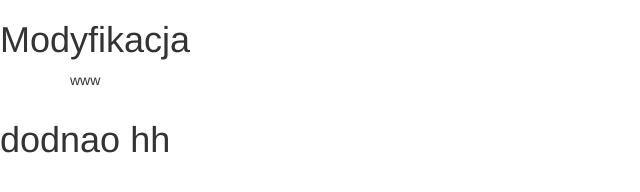
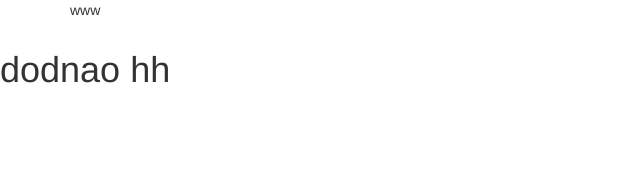
Before and after one commit to leeoonn55/nauka-gita-2, a plain HTML site: page basic.html in a window 1280 px wide. Shown: the whole page, without its empty margins (0-640 px from the left). Drawn offline with nearby package versions, Linux system fonts and the light colour scheme; files that its build step writes are made by us from their sources.

Commit message:
Change file basic.html

```diff
--- a/basic.html
+++ b/basic.html
@@ -8,7 +8,7 @@
 	</head>
 	<body>
 		<header>
-			<h1> Modyfikacja </h1>
+
 		</header>
 		<main>
 			<!-- HTML5 tag with our class, for example features, about, jumbotron -->
```
